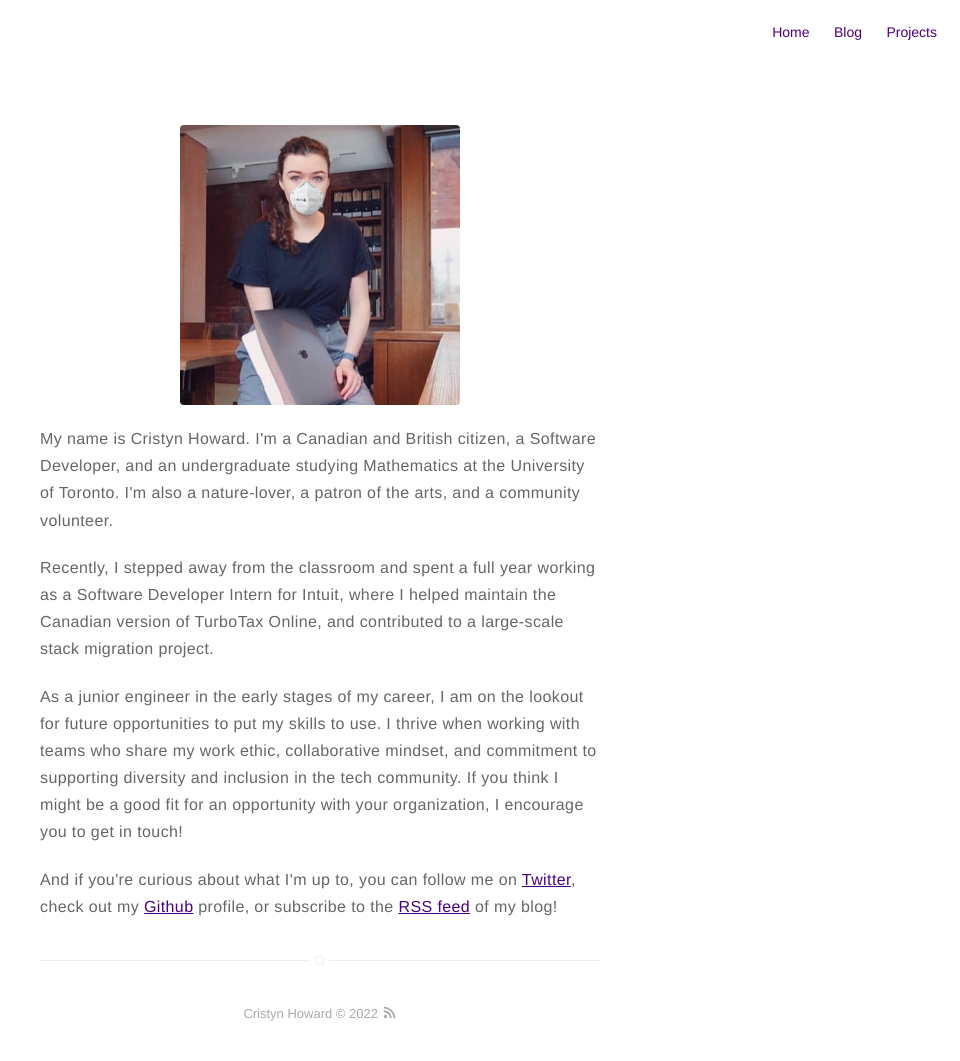
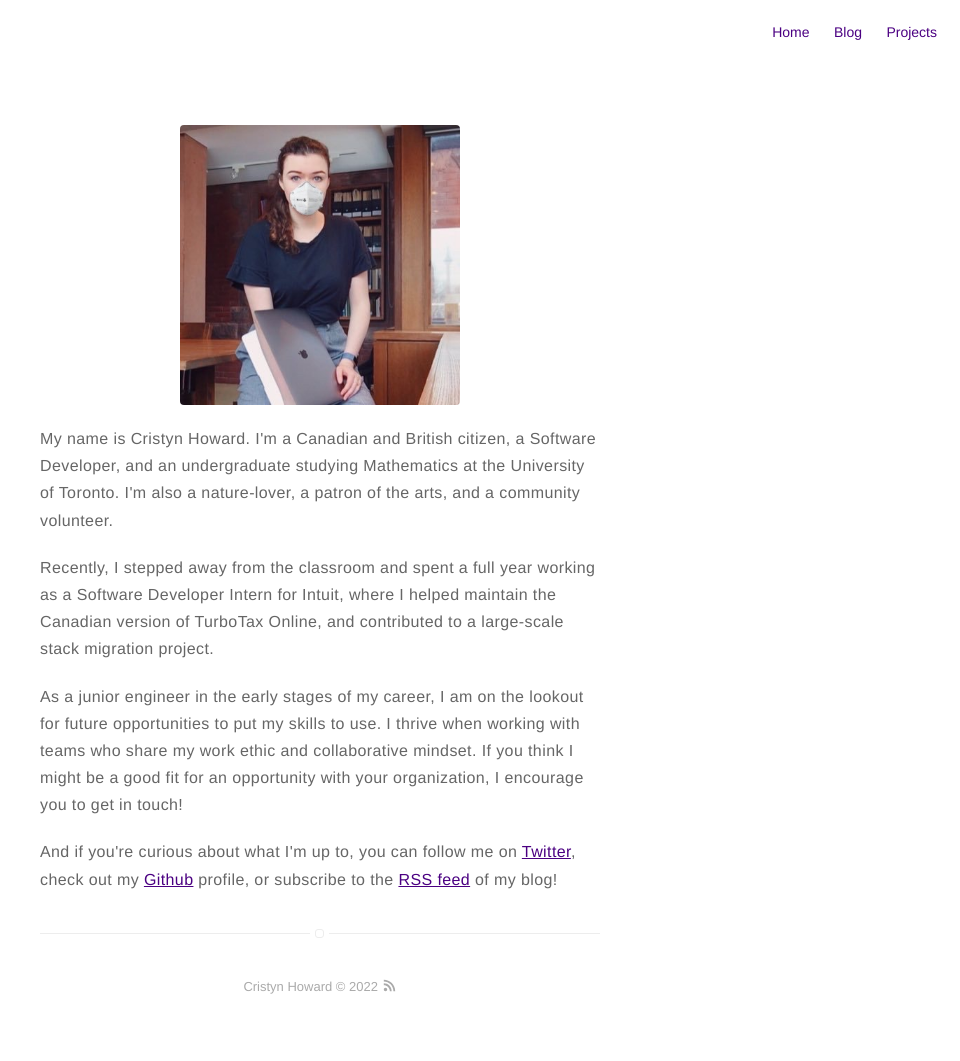
Before and after one commit to cristynhoward/cristynhoward.github.io, a Jekyll site: the page built from about.md, in a window 1280 px wide. Shown: the whole page, without its empty margins (320-1280 px from the left). Built offline with Jekyll 4.4.1, drawn with Linux system fonts in a browser that asks for light colours; after the commit the page ends 1034 px from its top, so only the background shows below that.

Commit message:
update about

```diff
--- a/about.md
+++ b/about.md
@@ -8,6 +8,6 @@ layout: page
 
 <p>Recently, I stepped away from the classroom and spent a full year working as a Software Developer Intern for Intuit, where I helped maintain the Canadian version of TurboTax Online, and contributed to a large-scale stack migration project.</p>
 
-<p>As a junior engineer in the early stages of my career, I am on the lookout for future opportunities to put my skills to use. I thrive when working with teams who share my work ethic, collaborative mindset, and commitment to supporting diversity and inclusion in the tech community. If you think I might be a good fit for an opportunity with your organization, I encourage you to get in touch!</p>
+<p>As a junior engineer in the early stages of my career, I am on the lookout for future opportunities to put my skills to use. I thrive when working with teams who share my work ethic and collaborative mindset. If you think I might be a good fit for an opportunity with your organization, I encourage you to get in touch!</p>
 
 <p>And if you're curious about what I'm up to, you can follow me on <a href="http://www.twitter.com/cristyn_howard">Twitter</a>, check out my <a href="http://www.github.com/cristynhoward">Github</a> profile, or subscribe to the <a ihref="https://cristynhoward.github.io/feed.xml">RSS feed</a> of my blog!</p>
```
